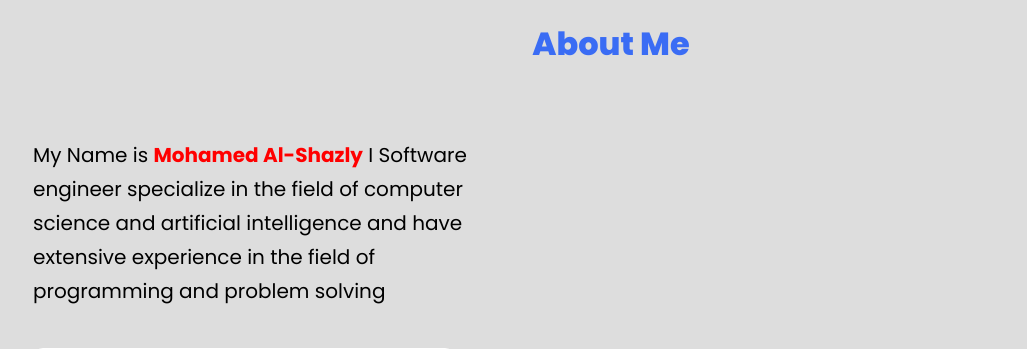
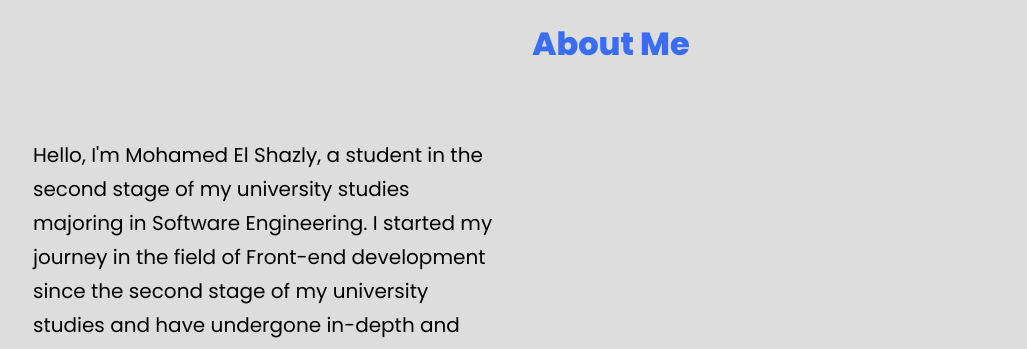
Before and after one commit to moshazly1/portfolio-Me, a plain HTML site: page index.html in a window 1280 px wide. Shown: the part 880-1229 px from the top of the page, without its empty margins (29-1056 px from the left). Drawn offline with Linux system fonts and the light colour scheme; a script that the page names is missing.

Commit message:
Update index.html

```diff
--- a/index.html
+++ b/index.html
@@ -54,10 +54,9 @@
       <div class="content">
         <div class="skalse">
           <p>
-            My Name is <span>Mohamed Al-Shazly</span>
-            I Software engineer specialize in the field of computer science and
-            artificial intelligence and have extensive experience in the field
-            of programming and problem solving
+           Hello, I'm Mohamed El Shazly, a student in the second stage of my university studies majoring in Software Engineering. I started my journey in the field of Front-end development since the second stage of my university studies and have undergone in-depth and hands-on training in this field. Alongside my academic studies, I have trained in several essential technologies and tools such as HTML5, CSS, and JavaScript, along with mastering the React framework and Bootstrap 5.
+
+I have implemented several practical projects using these technologies, which has given me a valuable opportunity to apply theoretical concepts in a practical environment and continuously develop my skills. I always strive to expand my knowledge and develop my capabilities in the field of Front-end development, aiming to become an outstanding and innovative developer who contributes to building innovative and advanced web applications and sites.
           </p>
           <ul class="skilse">
             <h2>My Skills</h2>
```
